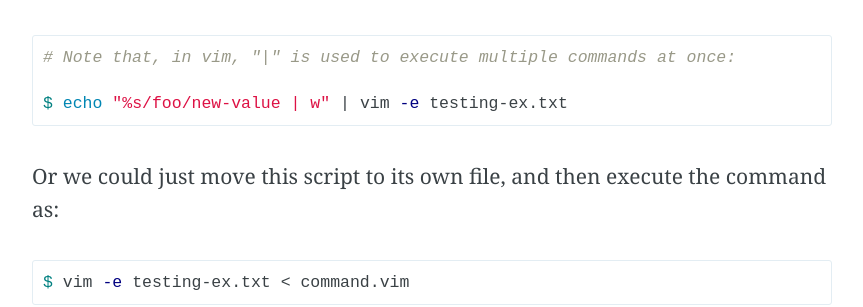
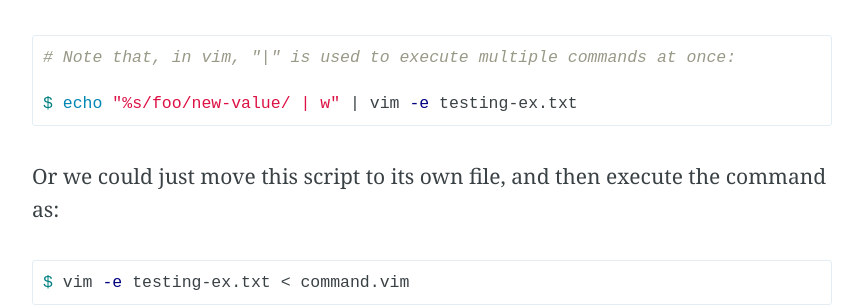
Before and after one commit to brianstorti/brianstorti.github.io, a Jekyll site: the page built from _posts/2015-02-17-vim-as-the-poor-mans-sed.md, in a window 1280 px wide and 900 px high, scrolled down 1329 px. Shown: the part 166-473 px from the top of the window, without its empty margins (208-1071 px from the left). Built offline with Jekyll 4.4.1, drawn with Linux system fonts in a browser that asks for light colours; a script that is not in the unit is left out; comment, search, counter and statistics services are not loaded.

Commit message:
Fix vim command

````diff
--- a/_posts/2015-02-17-vim-as-the-poor-mans-sed.md
+++ b/_posts/2015-02-17-vim-as-the-poor-mans-sed.md
@@ -33,7 +33,7 @@ The same way, you could just pipe the result of an `echo` to vim:
 ```bash
 # Note that, in vim, "|" is used to execute multiple commands at once:
 
-$ echo "%s/foo/new-value | w" | vim -e testing-ex.txt
+$ echo "%s/foo/new-value/ | w" | vim -e testing-ex.txt
 ```
 
 Or we could just move this script to its own file, and then execute the command as:
````
